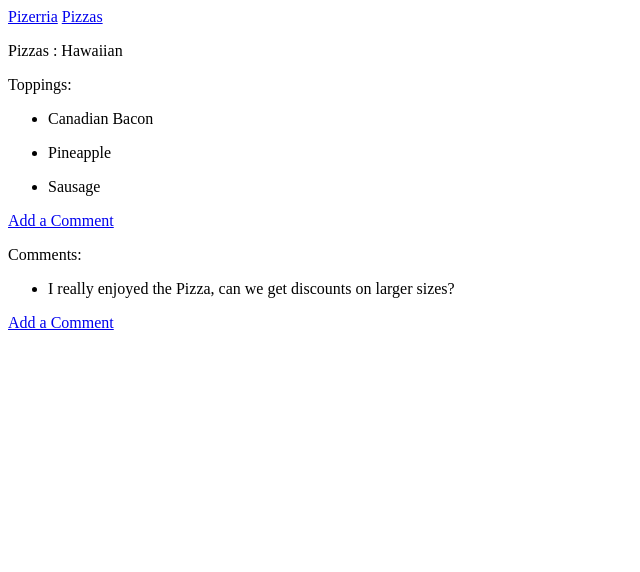
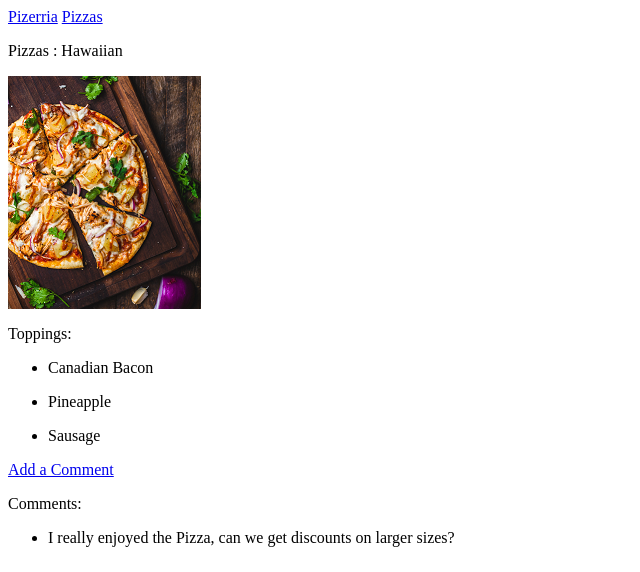
Before and after one commit to akinteebaylor/pizzeria, a Django app: page /topping/1/ in a window 1280 px wide. Shown: the top 572 px of the page, without its empty margins (0-640 px from the left). Run offline with Django 3.2, Linux system fonts and the light colour scheme; data comes from the database, SQL or seed files in the repository.

Commit message:
Added a static Image

```diff
--- a/Pizzeria/settings.py
+++ b/Pizzeria/settings.py
@@ -119,3 +119,5 @@ USE_TZ = True
 # https://docs.djangoproject.com/en/3.0/howto/static-files/
 
 STATIC_URL = '/static/'
+MEDIA_URL ='/pizzas/'
+STATICFILES_DIRS =[os.path.join(BASE_DIR,'static')]
--- a/pizzas/templates/pizzas/pizza.html
+++ b/pizzas/templates/pizzas/pizza.html
@@ -1,6 +1,8 @@
 {% extends "pizzas/base.html" %}
 {% block content %}
+{% load static %}
 <p>Pizzas : {{ Pizas }}</p>
+<img src="{% static 'pizzas/Hawain.png' width=50 %}">
 <p>Toppings: </p>
 <ul>
     {% for topping in toppings %}
@@ -11,6 +13,8 @@
       <li> There are no topings for this Pizza.</li>
     {% endfor %}
 </ul>
+
+
 
 <p>
   <a href="{% url 'pizzas:pizzacomments' Pizas.id %}">Add a Comment</a>
@@ -25,9 +29,7 @@
   <li> There are no comments for this Pizza.</li>
   {% endfor %}
 </ul>
-<p>
-  <a href="{% url 'pizzas:pizzacomments' Pizas.id %}">Add a Comment</a>
-</p>
+
 
 
 
```
Also changed, not shown: pizzas/static/pizzas/Hawain.jpg (added), pizzas/static/pizzas/Hawain.png (added).
